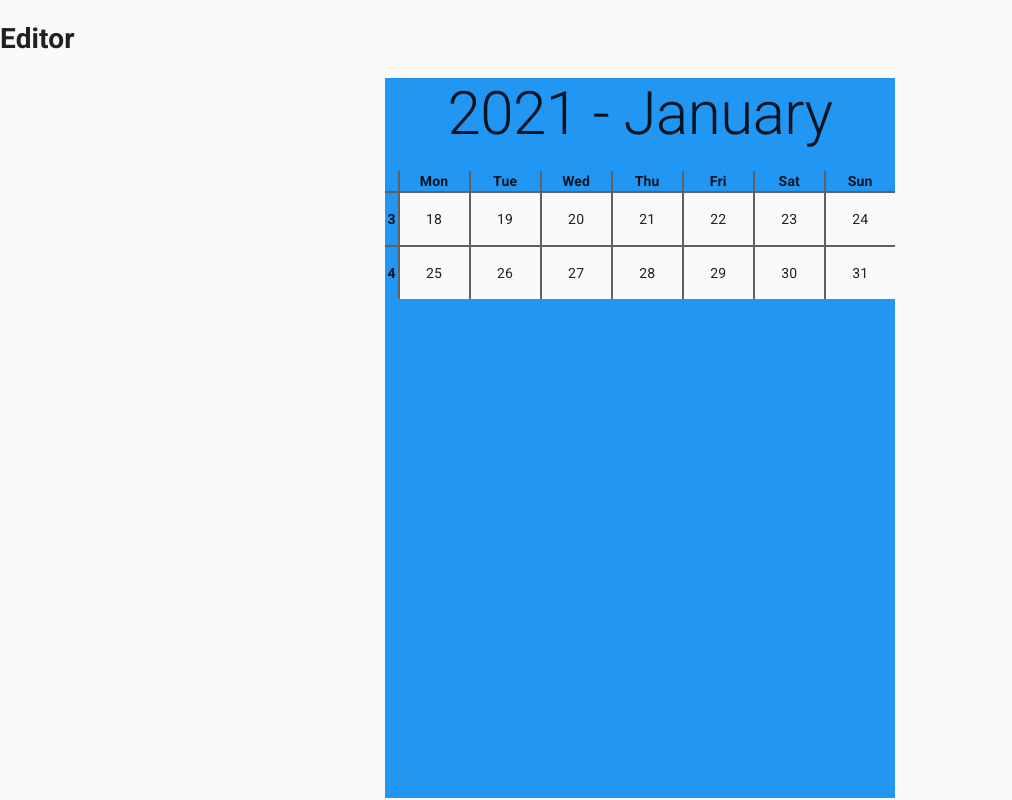
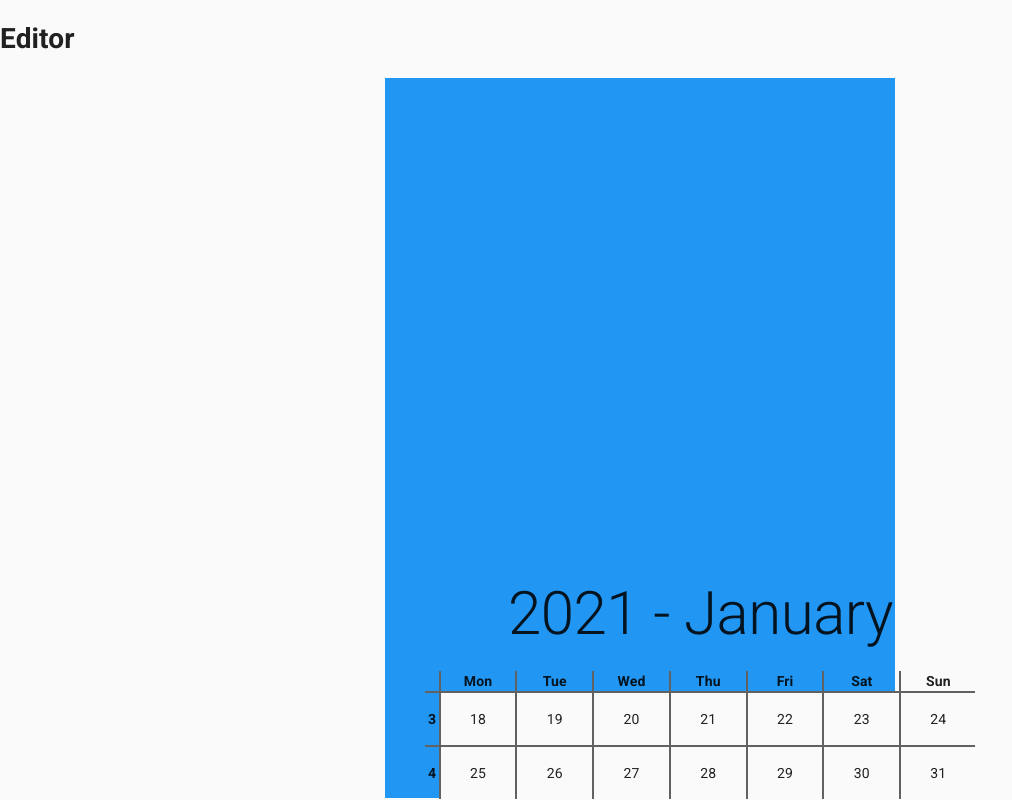
Before and after one commit to szrudi/custom-calendar-creator, a React (Create React App) app: page /editor in a window 1280 px wide. Shown: the whole page, without its empty margins (0-1012 px from the left). Built offline with nearby package versions, Linux system fonts and the light colour scheme.

Commit message:
Add asPageElement HOC

```diff
--- /dev/null
+++ b/src/components/AsPageElement.tsx
@@ -0,0 +1,45 @@
+import React from "react";
+
+/**
+ * AsPageElement HOC: we can add positioning to Page Elements
+ *
+ * based on https://react-typescript-cheatsheet.netlify.app/docs/hoc/intro
+ *
+ * @param Component The component to wrap, a Page Element
+ * @param componentName
+ */
+
+const asPageElement = <P extends object, WP extends P & Partial<ElementPlacementProps>>(
+  Component: { (props: P): Exclude<React.ReactNode, undefined>; displayName?: string },
+  componentName = Component.displayName ?? Component.name
+): { (props: WP): JSX.Element; displayName: string } => {
+  function WrapperComponent({
+    top = 0,
+    left = 0,
+    width = "auto",
+    height = "auto",
+    rotate = 0,
+    ...componentProps
+  }: WP) {
+    const style: React.CSSProperties = {
+      top,
+      left,
+      width,
+      height,
+      position: "relative",
+      transform: `rotate(${rotate}deg)`,
+    };
+    return <div style={style}>{Component(componentProps as P)}</div>;
+  }
+
+  WrapperComponent.displayName = `asPageElement(${componentName})`;
+
+  return WrapperComponent;
+};
+
+type ElementPlacementProps = Record<
+  "top" | "left" | "width" | "height" | "rotate",
+  number | string
+>;
+
+export default asPageElement;
--- a/src/components/CalendarPreview.tsx
+++ b/src/components/CalendarPreview.tsx
@@ -8,7 +8,7 @@ const CalendarPreview = () => {
   return (
     <>
       <Page width={210} height={297}>
-        <Calendar type="month" firstDay={currentDate} />
+        <Calendar type="month" firstDay={currentDate} width={550} top={500} left={40} />
       </Page>
     </>
   );
--- a/src/components/calendar/index.tsx
+++ b/src/components/calendar/index.tsx
@@ -1,25 +1,30 @@
 import React from "react";
 import MonthHorizontal from "./types/MonthHorizontal";
+import asPageElement from "../AsPageElement";
 
 const Calendar = (options: CalendarProps) => {
-    return <div id={`${options.type}-calendar`}>{getCalendar(options)}</div>;
+  return (
+    <div style={{ height: "100%" }} id={`${options.type}-calendar`}>
+      {getCalendar(options)}
+    </div>
+  );
 };
 
 const getCalendar = (options: CalendarProps): React.ReactNode => {
   switch (options.type) {
     case "month":
     case "month-horizontal":
-            return <MonthHorizontal firstDay={options.firstDay}/>;
+      return <MonthHorizontal firstDay={options.firstDay} />;
     default:
       return "";
   }
 };
 
-type calendarTypes = 'month' | 'month-horizontal';
+type calendarTypes = "month" | "month-horizontal";
 
 type CalendarProps = {
   type: calendarTypes;
   firstDay: Date;
 };
 
-export default Calendar;
+export default asPageElement(Calendar);
```
Lines whose indentation alone changed are shown as unchanged.
